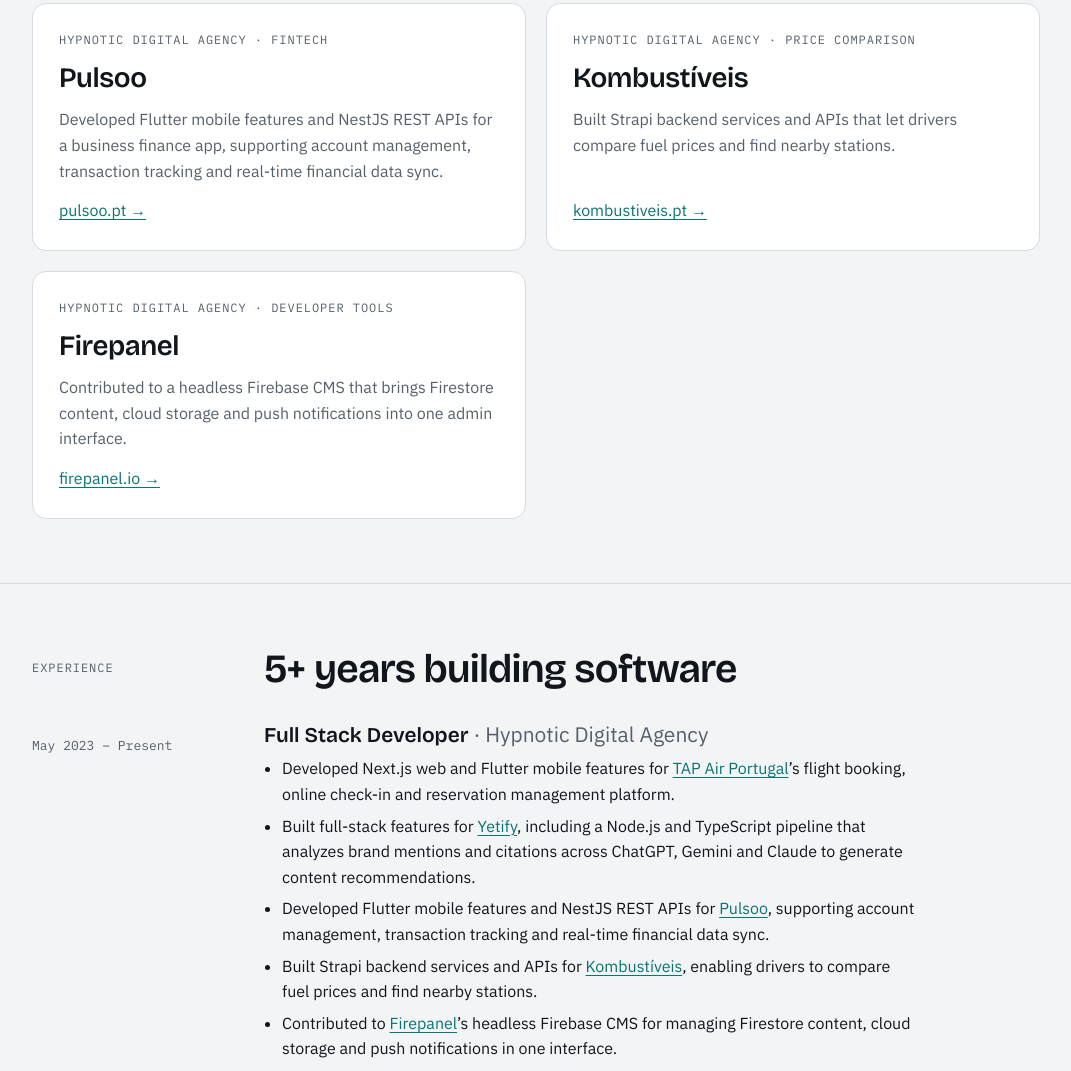
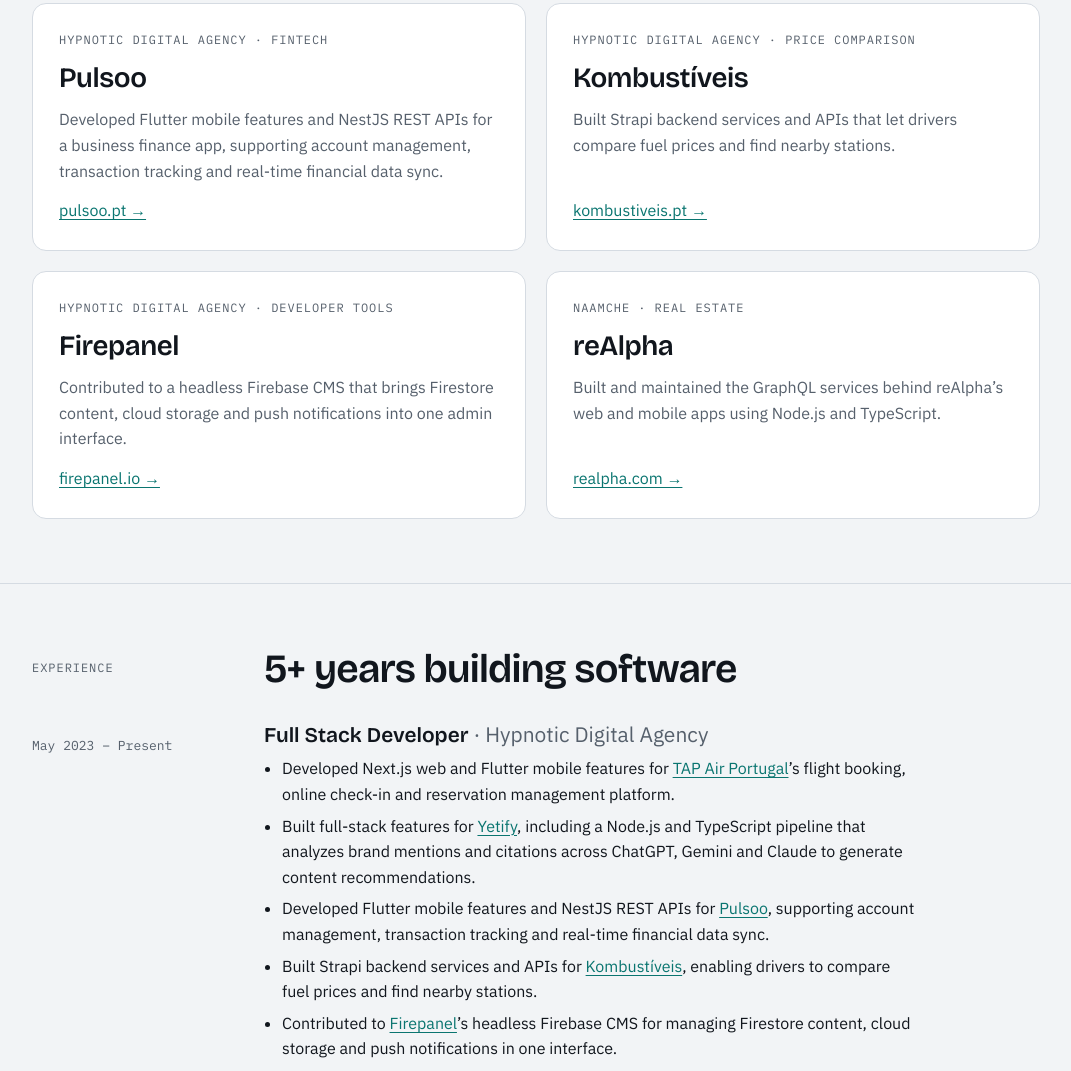
Before and after one commit to reeyazghimire8/reeyazghimire8.github.io, a plain HTML site: page index.html in a window 1280 px wide. Shown: the part 1473-2544 px from the top of the page, without its empty margins (104-1175 px from the left). Drawn offline with nearby package versions, Linux system fonts and the light colour scheme.

Commit message:
Add reAlpha to selected work

```diff
--- a/index.html
+++ b/index.html
@@ -787,6 +787,13 @@
             into one admin interface.</p>
           <p class="project-link"><a href="https://firepanel.io/" target="_blank" rel="noopener">firepanel.io →</a></p>
         </article>
+        <article class="proj">
+          <p class="label">Naamche · Real estate</p>
+          <h3>reAlpha</h3>
+          <p>Built and maintained the GraphQL services behind reAlpha’s web and mobile apps using Node.js and
+            TypeScript.</p>
+          <p class="project-link"><a href="https://www.realpha.com/" target="_blank" rel="noopener">realpha.com →</a></p>
+        </article>
       </div>
     </div>
   </section>
```
